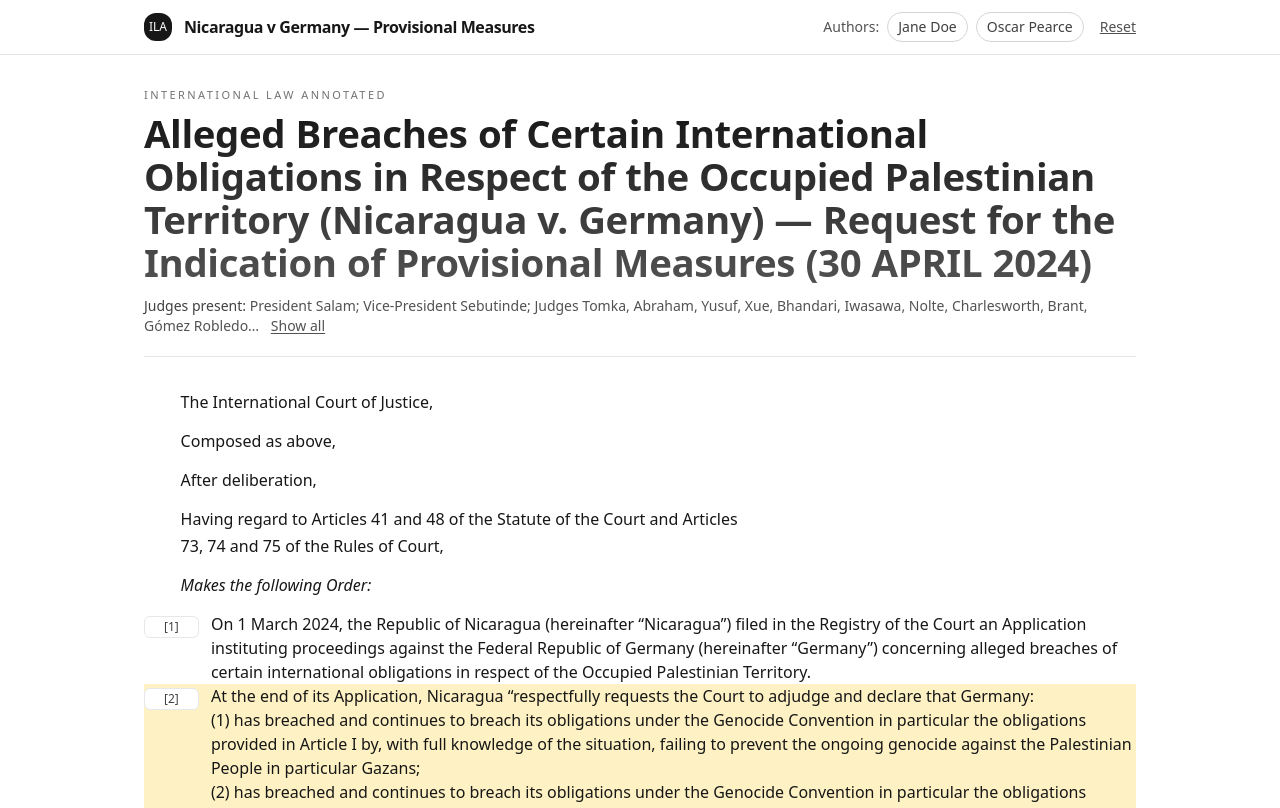
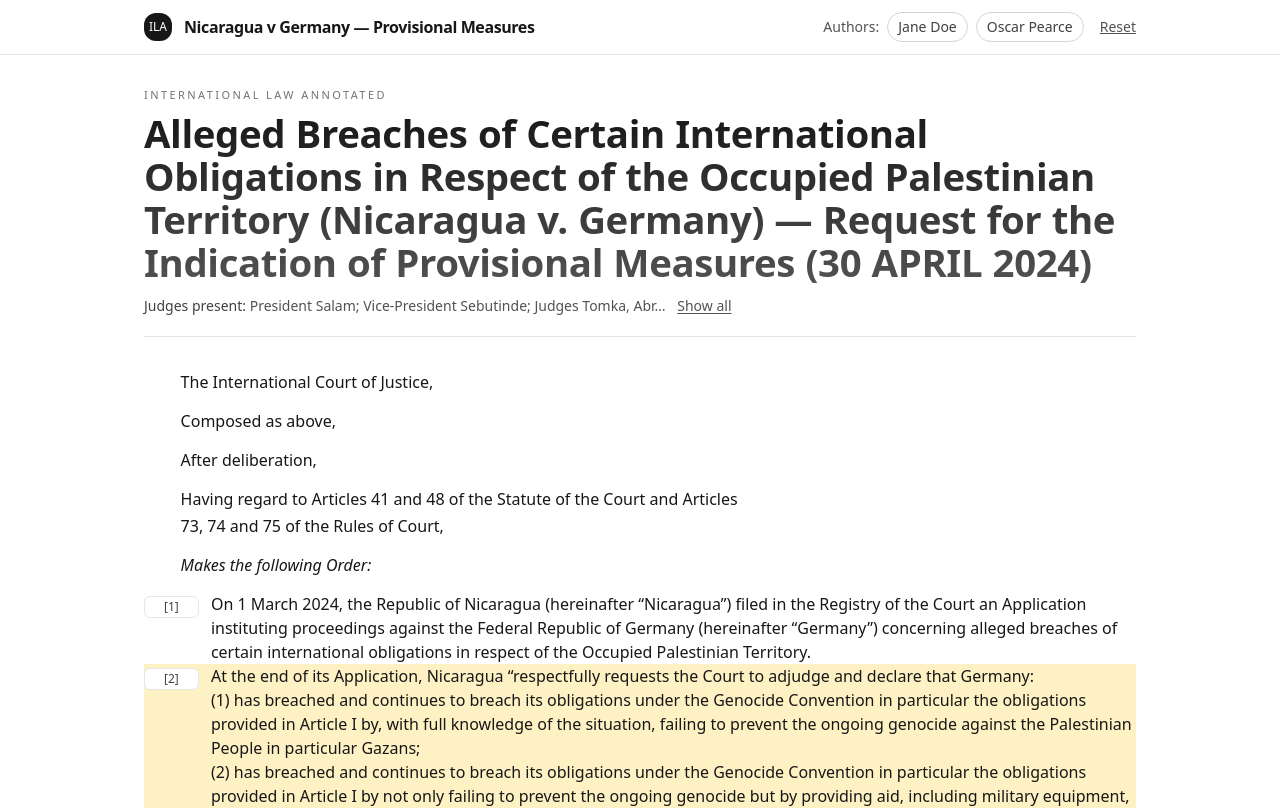
Before and after one commit to O-Pearce/International-Law-Annotated, a plain HTML site: page cases/nicaragua-germany.html in a window 1280 px wide. Shown: the top 808 px of the page. Drawn offline with nearby package versions, Linux system fonts and the light colour scheme.

Commit message:
modified:   cases/nicaragua-germany.html 	modified:   cases/opt-advisory-opinion.html

```diff
--- a/cases/nicaragua-germany.html
+++ b/cases/nicaragua-germany.html
@@ -460,7 +460,7 @@ document.addEventListener('DOMContentLoaded', () => {
 
   const wrap = document.getElementById('justices-line');
   if (wrap && justices) {
-    const limit = 140;
+    const limit = 60;
     if (justices.length > limit) {
       const short = justices.slice(0, limit).trim().replace(/[;,\s]+$/, '') + '…';
       wrap.innerHTML = `
```
Also changed, not shown: cases/opt-advisory-opinion.html (+1 -1 lines).
